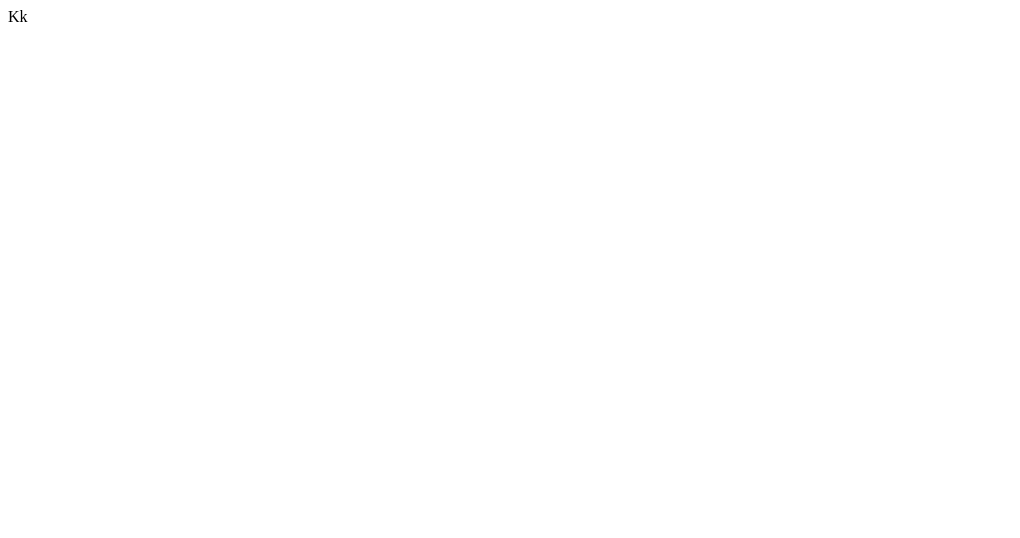
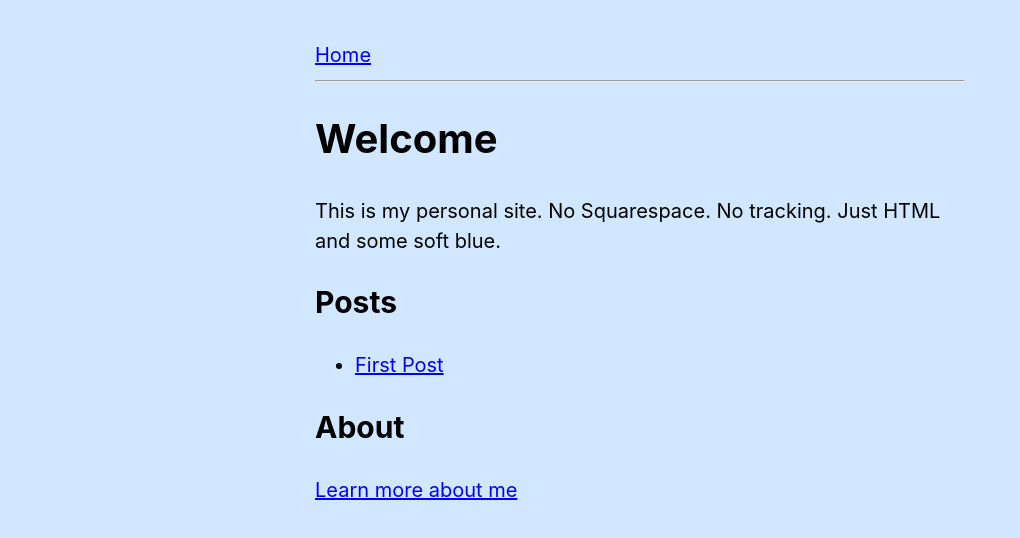
Before and after one commit to cugel2/cugel2.github.io, a plain HTML site: page index.html in a window 1280 px wide. Shown: the whole page, without its empty margins (0-1020 px from the left). Drawn offline with Linux system fonts and the light colour scheme.

Commit message:
Update index.html

```diff
--- a/index.html
+++ b/index.html
@@ -1,11 +1,26 @@
 <!DOCTYPE html>
-<html>
+<html lang="en">
 <head>
-    <meta charset="UTF-8" />
-    <title>Hello
-    </title>
+  <meta charset="UTF-8">
+  <title>Home</title>
+  <link rel="stylesheet" href="/style.css">
 </head>
 <body>
-    Kk
+  <nav>
+    <a href="/">Home</a>
+  </nav>
+  <hr>
+
+  <h1>Welcome</h1>
+  <p>This is my personal site. No Squarespace. No tracking. Just HTML and some soft blue.</p>
+
+  <h2>Posts</h2>
+  <ul>
+    <li><a href="/first-post.html">First Post</a></li>
+    <!-- Add more posts here -->
+  </ul>
+
+  <h2>About</h2>
+  <p><a href="/about.html">Learn more about me</a></p>
 </body>
 </html>
```
